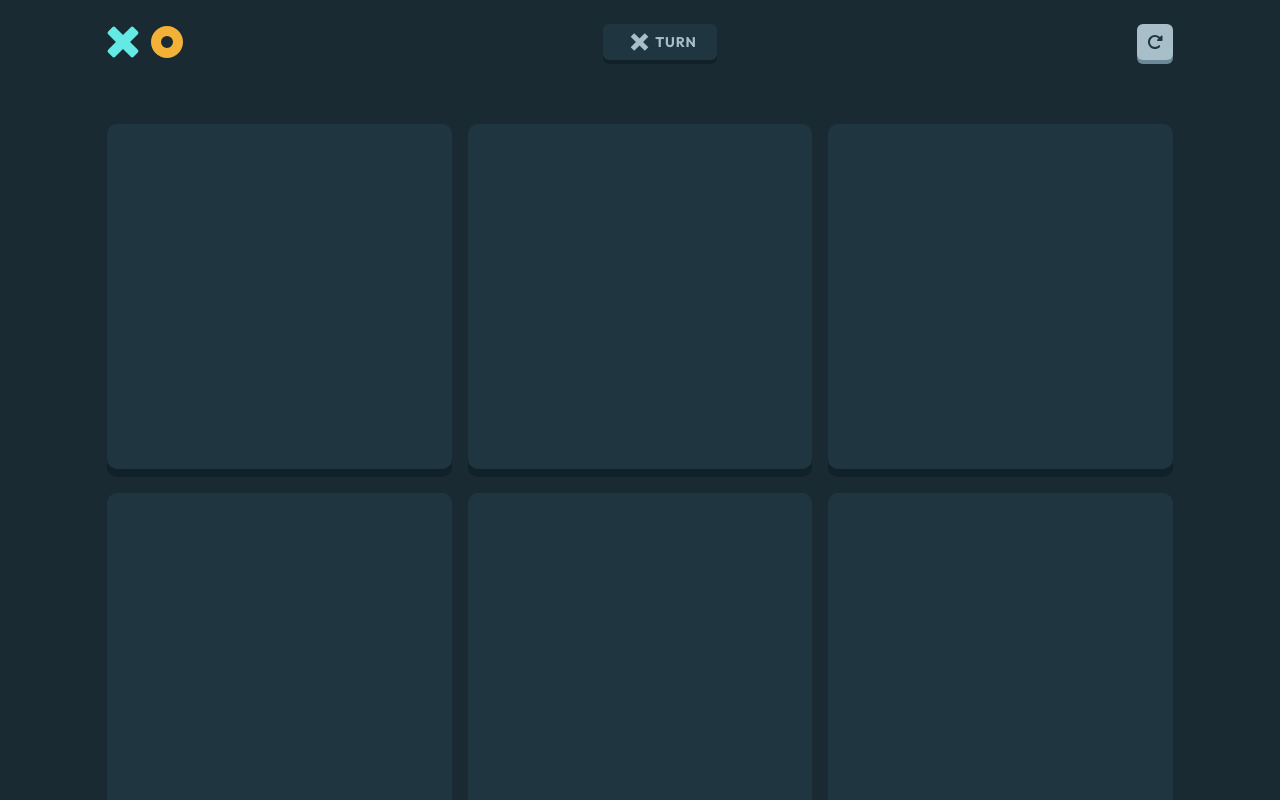
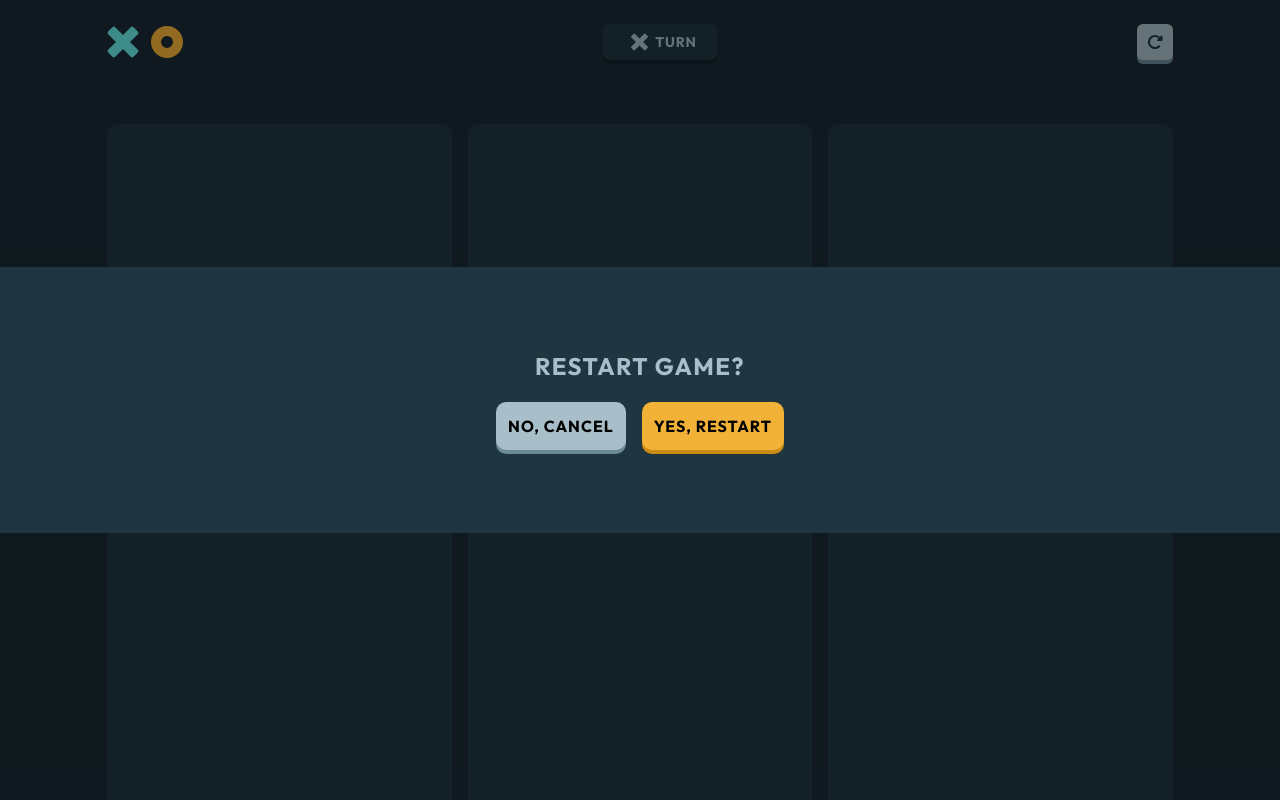
Before and after one commit to adam-belahouane/tic-tac-toe-app, a Next.js app: page /Game in a window 1280 px wide. Both pictures are taken after a click on the button 1155 px from the left and 42 px from the top of the page. Shown: the top 800 px of the page. Built offline with nearby package versions, Linux system fonts and the light colour scheme.

Commit message:
reset button logic added, modal component is being used as reset button modal

```diff
--- a/app/Game/page.tsx
+++ b/app/Game/page.tsx
@@ -4,12 +4,13 @@ import { Cross } from "@/components/Cross"
 import MainGrid from "@/components/MainGrid"
 import { Nought } from "@/components/Noughts"
 import Turn from "@/components/Turn"
-import { useContext } from 'react'
+import { useContext, useState } from 'react'
 import { GameContext, GameDispatchContext } from "@/app/layout"
 import Modal from "@/components/Modal"
 
 export default function Game() {
     const game = useContext(GameContext)
+    const [isReset, setIsReset] = useState<boolean>(false)
 
     return (
         <>
@@ -22,17 +23,19 @@ export default function Game() {
 
                     <Turn />
 
-                    <button className="bg-sliver p-[10px] rounded-md shadow-[0_4px_0_0_#6B8997]">
+                    <button onClick={() => setIsReset(true)} className="bg-sliver p-[10px] rounded-md shadow-[0_4px_0_0_#6B8997]">
                         <svg xmlns="http://www.w3.org/2000/svg" height="1em" viewBox="0 0 512 512" style={{ fill: "#1f3641" }}><path d="M463.5 224H472c13.3 0 24-10.7 24-24V72c0-9.7-5.8-18.5-14.8-22.2s-19.3-1.7-26.2 5.2L413.4 96.6c-87.6-86.5-228.7-86.2-315.8 1c-87.5 87.5-87.5 229.3 0 316.8s229.3 87.5 316.8 0c12.5-12.5 12.5-32.8 0-45.3s-32.8-12.5-45.3 0c-62.5 62.5-163.8 62.5-226.3 0s-62.5-163.8 0-226.3c62.2-62.2 162.7-62.5 225.3-1L327 183c-6.9 6.9-8.9 17.2-5.2 26.2s12.5 14.8 22.2 14.8H463.5z" /></svg>
                     </button>
-
+                    {
+                        isReset ? <Modal winner={game!.winner} isReset={isReset} setIsReset={setIsReset} /> : <></>
+                    }
 
 
                 </div>
                 <MainGrid />
             </div>
             {
-                game!.winner !== ""?<Modal winner={game!.winner}/>:<></>
+                game!.winner !== "" ? <Modal winner={game!.winner} isReset={isReset} setIsReset={setIsReset} /> : <></>
             }
         </>
     )
--- a/components/Modal.tsx
+++ b/components/Modal.tsx
@@ -1,11 +1,11 @@
 'use client'
 import { Cross } from "./Cross";
 import { Nought } from "./Noughts";
-import { useContext } from "react";
+import { useContext, Dispatch } from "react";
 import { GameContext, GameDispatchContext, initialState } from "@/app/layout";
 import { useRouter } from "next/navigation"
 
-export default function Modal({ winner }: { winner: string }) {
+export default function Modal({ winner, isReset, setIsReset }: { winner: string, isReset: boolean, setIsReset: Dispatch<boolean> }) {
     const dispatch = useContext(GameDispatchContext)
     const game = useContext(GameContext)
     const router = useRouter()
@@ -43,15 +43,35 @@ export default function Modal({ winner }: { winner: string }) {
     return (
         <div className="fixed z-1 left-0 top-0 w-full h-full bg-[#00000066]  flex items-center justify-center">
             <div className="w-full bg-semidarknavy h-2/6 flex items-center justify-center flex-col py-6">
-                {winner === "tie" ? <div className="text-sliver font-bold tracking-[1.5px] text-2xl mb-5">ROUND TIED</div> : <><div className="font-bold text-sm tracking-[0.88px] text-sliver">{handleTitle()}</div>
+                {isReset ?
+                    <>
+                        <div className="text-sliver font-bold tracking-[1.5px] text-2xl mb-5">RESTART GAME?</div>
+                        <div>
+                            <button onClick={() => setIsReset(false)} className="font-bold tracking-[1px] text-[16px] rounded-[10px] bg-sliver p-3 shadow-[0_4px_0_0_#6B8997] hover:bg-sliverhover">NO, CANCEL</button>
+                            <button onClick={() => handleQuit()} className="font-bold tracking-[1px] ml-4 text-[16px] rounded-[10px] bg-orange p-3 shadow-[0_4px_0_0_#CC8B13] hover:bg-lightorange">YES, RESTART</button>
+                        </div>
+                    </> : <>
+                        {
+                            winner === "tie" ?
+                                <div className="text-sliver font-bold tracking-[1.5px] text-2xl mb-5">ROUND TIED</div>
+                                :
+                                <>
+                                    <div className="font-bold text-sm tracking-[0.88px] text-sliver">{handleTitle()}</div>
                                     <div className="flex justify-center items-center py-4">
-                        {winner === "x" ? <Cross isGray={false} noughtOrCross='' isSmall={false} /> : <Nought isGray={false} noughtOrCross='' isSmall={false} />}
+                                        {
+                                            winner === "x" ?
+                                                <Cross isGray={false} noughtOrCross='' isSmall={false} />
+                                                :
+                                                <Nought isGray={false} noughtOrCross='' isSmall={false} />
+                                        }
                                         <div className={`font-bold text-2xl tracking-[1.5px] ml-2 ${winner === "x" ? "text-lightblue" : "text-orange"}`}>TAKES THE ROUND</div>
-                    </div></>}
+                                    </div>
+                                </>}
                         <div>
                             <button onClick={() => handleQuit()} className="font-bold tracking-[1px] text-[16px] rounded-[10px] bg-sliver p-3 shadow-[0_4px_0_0_#6B8997] hover:bg-sliverhover">QUIT</button>
                             <button onClick={handleNextRound} className="font-bold tracking-[1px] ml-4 text-[16px] rounded-[10px] bg-orange p-3 shadow-[0_4px_0_0_#CC8B13] hover:bg-lightorange">NEXT ROUND</button>
                         </div>
+                    </>}
             </div>
         </div>
     )
```
Lines whose indentation alone changed are shown as unchanged.
